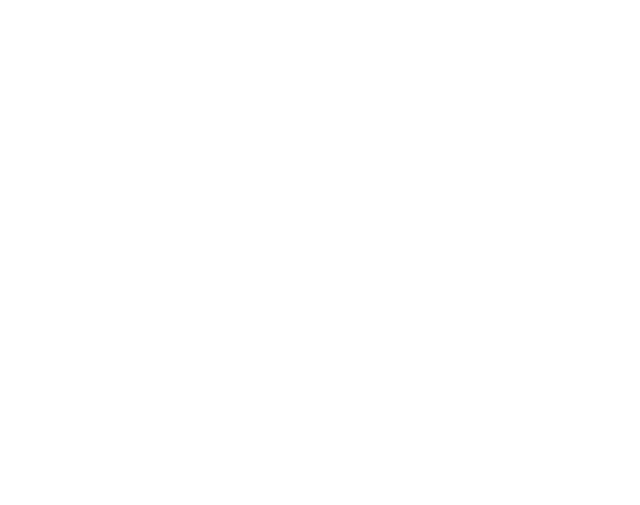
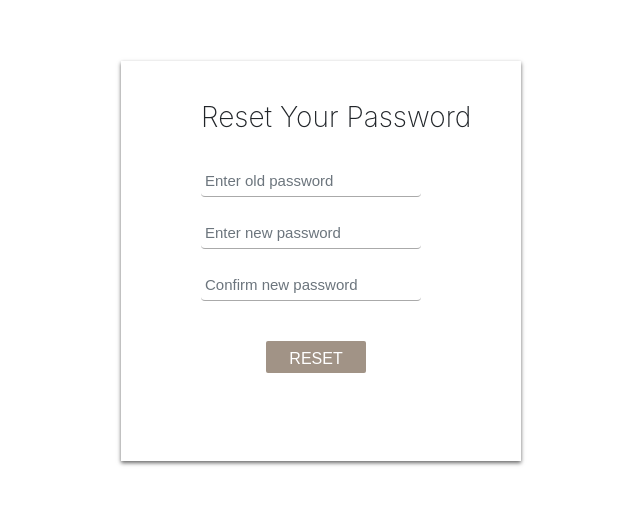
Before and after one commit to khoatran2320/any-out, a Vue app in the folder client/: page /resetpassword in a window 1280 px wide. Shown: the part 153-658 px from the top of the page, without its empty margins (319-959 px from the left). Built offline with nearby package versions, Linux system fonts and the light colour scheme; the HTML template or start-up script is replaced by a standard one.

Commit message:
add account

```diff
--- a/client/src/components/Signin.vue
+++ b/client/src/components/Login.vue
@@ -1,26 +1,26 @@
 <template>
   <div>
-    <div v-if="signipSuccess">
+    <div v-if="loginSuccess">
       <b-alert
         variant="success"
-        @dismissed="signipFeedback"
-        :show="!signinFailed"
+        @dismissed="loginFeedback"
+        :show="!loginFailed"
         dismissible
-      >Signin Successful! Close the banner to return to home page.</b-alert>
+      >Login Successful! Close the banner to return to home page.</b-alert>
     </div>
-    <div v-if="signinFailed">
+    <div v-if="loginFailed">
       <b-alert
         variant="danger"
-        @dismissed="signinFeedbackFailed"
-        :show="!this.signinSuccess"
+        @dismissed="loginFeedbackFailed"
+        :show="!this.loginSuccess"
         dismissible
-      >Signin Failed! Please try again.</b-alert>
+      >Login Failed! Please try again.</b-alert>
     </div>
     <div id="login-box">
       <div class="left-box">
-        <h1>Sign In</h1>
+        <h1>Log In</h1>
         <form
-          @submit.prevent="signin"
+          @submit.prevent="login"
         >
           <input
             type="text"
@@ -48,15 +48,15 @@
             class="form-control"
             required
           />
-          <div class="signinDiv">
-            <button type="submit" name="signin-button" class="btn btn-outline-primary">Sign In</button>
+          <div class="loginDiv">
+            <button type="submit" name="login-button" class="btn btn-outline-primary">Sign In</button>
           </div>
         </form>
       </div>
       <div class="right-box">
-        <span class="signinwith">Need an account?</span>
-        <div class="signinDiv">
-          <button class="btn btn-outline-primary" @click="loginRedirect">Sign Up</button>
+        <span class="loginwith">Need an account?</span>
+        <div class="loginDiv">
+          <button class="btn btn-outline-primary" @click="SignupRedirect">Sign Up</button>
         </div>
       </div>
       <div class="or">OR</div>
@@ -67,28 +67,28 @@
 import { post } from "../scripts/post";
 
 export default {
-  name: "Signin",
+  name: "Login",
   data: function() {
     return {
-      signinSuccess: false,
-      signinFailed: false
+      loginSuccess: false,
+      loginFailed: false
     };
   },
   methods: {
-    signinFeedback() {
-      this.signinSuccess = false;
+    loginFeedback() {
+      this.loginSuccess = false;
 
       this.$router.push("/");
     },
-    signinFeedbackFailed() {
-      this.signinFailed = false;
+    loginFeedbackFailed() {
+      this.loginFailed = false;
 
       window.location.reload(true);
     },
-    loginRedirect() {
-      this.$router.push("/login");
+    SignupRedirect() {
+      this.$router.push("/signup");
     },
-    signin() {
+    lognin() {
       post("/register", {
         username: this.username,
         email: this.email,
@@ -208,7 +208,7 @@ input[type="submit"]:focus {
   text-align: center;
 }
 
-.right-box .signinwith {
+.right-box .loginwith {
   padding-top: 5rem;
 
   display: block;
@@ -217,7 +217,7 @@ input[type="submit"]:focus {
   font-weight: 300;
   text-align: center;
 }
-.signupDiv {
+.loginDiv {
   margin-top: 0;
   text-align: center;
   width: 100%;
--- /dev/null
+++ b/client/src/components/resetpassword.vue
@@ -0,0 +1,162 @@
+<template>
+  <div>
+    <div v-if="resetSuccess">
+      <b-alert
+        variant="success"
+        @dismissed="resetFeedback"
+        :show="!resetFailed"
+        dismissible
+      >Reset Password Successful! Close the banner to return to home page.</b-alert>
+    </div>
+    <div v-if="resetFailed">
+      <b-alert
+        variant="danger"
+        @dismissed="resetFeedbackFailed"
+        :show="!this.resetSuccess"
+        dismissible
+      >Reset Password Failed! Please try again.</b-alert>
+    </div>
+    <div class="reset-box">
+        <h1>Reset Your Password</h1>
+        <form
+          @submit.prevent="reset"
+        >
+          <input
+            type="password"
+            name="oldpassword"
+            v-model="password"
+            placeholder="Enter old password"
+            class="form-control"
+            required
+          />
+          <input
+            type="password"
+            name="newpassword"
+            placeholder="Enter new password"
+            class="form-control"
+            required
+          />
+          <input
+            type="password"
+            name="newpassword2"
+            placeholder="Confirm new password"
+            class="form-control"
+            required
+          />
+        <button type="submit" name="reset-button" class="btn btn-outline-primary">Reset</button>
+        </form>
+      </div>
+  </div>
+</template>
+
+<script>
+import { post } from "../scripts/post";
+
+export default {
+  name: "reset",
+  data: function() {
+    return {
+      resetSuccess: false,
+      resetFailed: false
+    };
+  },
+  methods: {
+    resetFeedback() {
+      this.resetSuccess = false;
+
+      this.$router.push("/");
+    },
+    resetFeedbackFailed() {
+      this.resetFailed = false;
+
+      window.location.reload(true);
+    },
+    lognin() {
+      post("/register", {
+        password: this.password
+        /* eslint-disable no-unused-vars */
+      })
+        .then(response => {
+          this.resetSuccess = true;
+          this.resetFailed = false;
+        })
+        .catch(err => {
+          this.resetSuccess = false;
+          this.resetFailed = true;
+        });
+    }
+  }
+};
+</script>
+<style scoped>
+body {
+  margin: 0;
+  padding: 0;
+  background: #efefef;
+  font-size: 16px;
+  color: #777;
+  font-family: sans-serif;
+  font-weight: 300;
+}
+
+.reset-box {
+  position: relative;
+  margin: 5% auto;
+  top: 150px;
+  height: 400px;
+  width: 400px;
+  background: #fff;
+  box-shadow: 0 2px 4px rgba(0, 0, 0, 0.6);
+}
+
+h1 {
+  position: relative;
+  top: 40px;
+  left: 80px;
+  margin: 0 0 20px 0;
+  font-weight: 200;
+  font-size: 28px;
+}
+input[type="password"],
+
+input[type="password"] {
+  position: relative;
+  top: 50px;
+  left: 80px;
+  display: block;
+  box-sizing: border-box;
+  margin-bottom: 20px;
+  padding: 4px;
+  width: 220px;
+  height: 32px;
+  border: none;
+  outline: none;
+  border-bottom: 1px solid #aaa;
+  font-family: sans-serif;
+  font-weight: 400;
+  font-size: 15px;
+  transition: 0.2s ease;
+}
+
+button[type="submit"] {
+  position: relative;
+  top: 70px;
+  left: 145px;
+  margin-bottom: 20px;
+  width: 100px;
+  height: 32px;
+  background: #A19386;
+  border: none;
+  border-radius: 2px;
+  color: #fff;
+  font-family: sans-serif;
+  font-weight: 500;
+  text-transform: uppercase;
+  cursor: pointer;
+}
+
+input[type="submit"]:focus {
+  background: #bee2e7;
+  transition: 0.2s ease;
+}
+</style>
--- a/client/src/router.js
+++ b/client/src/router.js
@@ -28,15 +28,31 @@ const router = new Router({
       // beforeEnter: (to, from, next) => redirectIfLoggedIn(next)
     },
     {
-    path: "/signin",
-    name: "signin",
-    component: () => import("./components/Signin.vue")
+    path: "/login",
+    name: "login",
+    component: () => import("./components/Login.vue")
     // beforeEnter: (to, from, next) => redirectIfLoggedIn(next)
     },
     {
       path: "/browse",
       name: "browse",
       component: () => import("./views/Browse.vue")
+      // meta: {
+      //   requiresAuth: true
+      // }
+    },
+    {
+      path: "/account",
+      name: "account",
+      component: () => import("./views/Account.vue")
+      // meta: {
+      //   requiresAuth: true
+      // }
+    },
+    {
+      path: "/resetpassword",
+      name: "resetpassword",
+      component: () => import("./components/resetpassword.vue")
       // meta: {
       //   requiresAuth: true
       // }
--- /dev/null
+++ b/client/src/views/Account.vue
@@ -0,0 +1,34 @@
+<template>
+    <div class="resetpasswordDiv">
+        <button class="btn btn-outline-primary" @click="ResetPasswordRedirect">Reset Password</button>
+    </div>
+</template>
+
+<script>
+
+
+export default {
+  name: "resetPassword",
+  data: function() {
+    return {
+      resetpasswordSuccess: false,
+      resetpasswordFailed: false
+    };
+  },
+    methods: {
+        ResetPasswordRedirect() {
+        this.$router.push("/resetpassword");
+        }
+    }
+};
+</script>
+
+<style>
+.resetpasswordDiv{
+  position: relative;
+  top: 400px;
+  margin-top: 0;
+  text-align: center;
+  width: 100%;
+}
+</style>
--- a/client/src/views/Home.vue
+++ b/client/src/views/Home.vue
@@ -2,9 +2,10 @@
   <div>
     <h1>Home View</h1>
     <router-link class="btn btn-outline-primary" to="/signup">Signup</router-link>
-    <router-link to="/signin" class="btn btn-outline-primary">Signin</router-link>
+    <router-link to="/login" class="btn btn-outline-primary">Login</router-link>
     <router-link to="/browse" class="btn btn-outline-primary">Browse</router-link>
     <router-link to="/create-event" class="btn btn-outline-primary">Create Event</router-link>
+    <router-link to="/account" class="btn btn-outline-primary">Account</router-link>
   </div>
 </template>
 <script>
```
